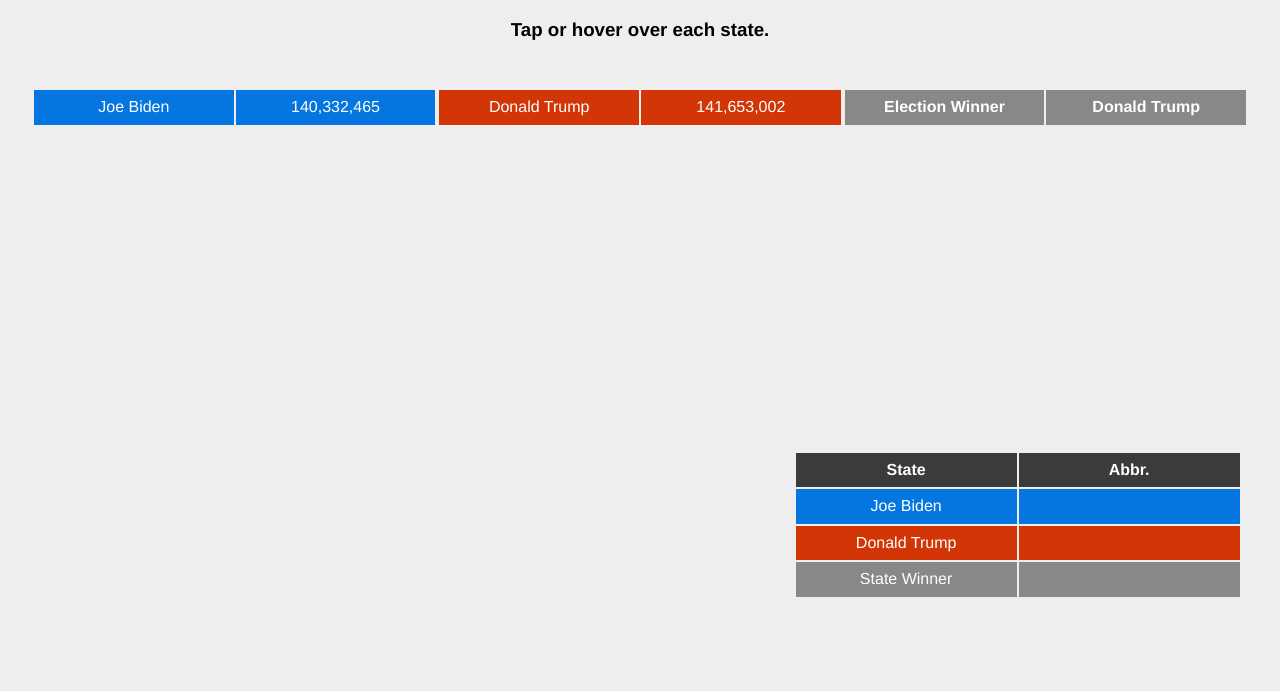
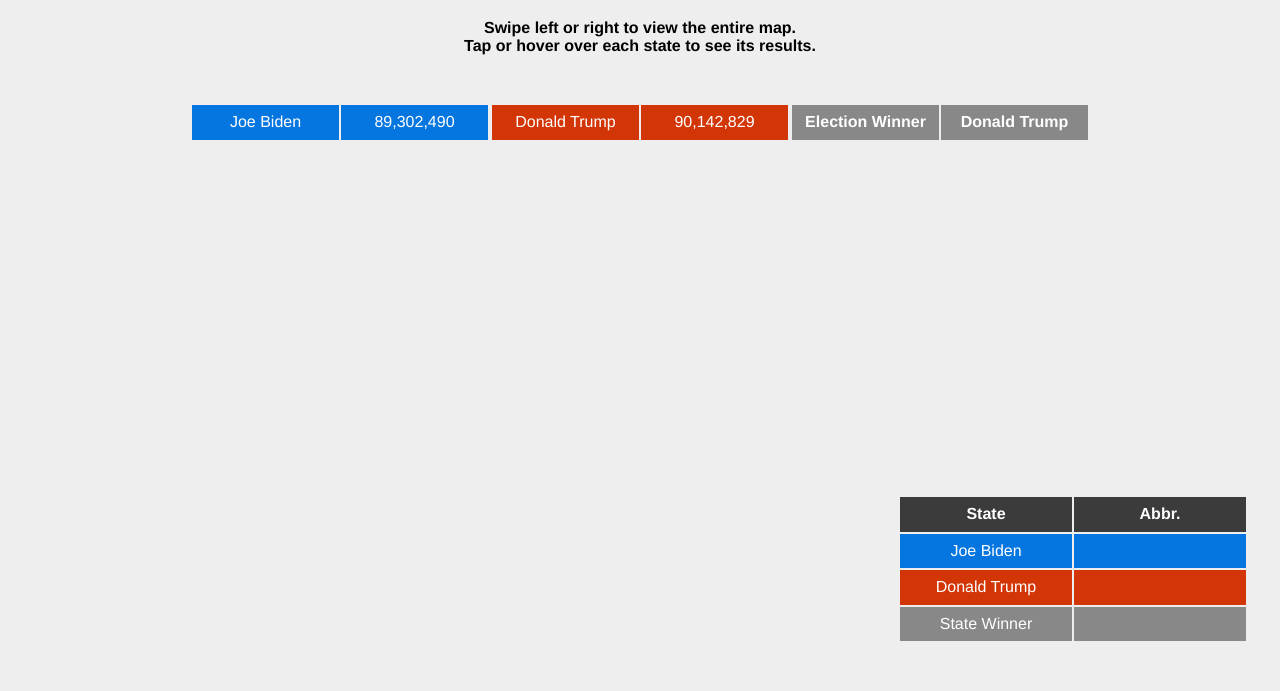
Before and after one commit to ali-shariatii/election-map, a website built with Parcel: page index.html in a window 1280 px wide. Shown: the part 109-800 px from the top of the page. Built offline with nearby package versions, Linux system fonts and the light colour scheme; a script that the page names is missing.

Commit message:
completed interactive phase

```diff
--- a/index.html
+++ b/index.html
@@ -42,7 +42,8 @@
     <div class="page">
         <header>
             <h1><span>USA</span> ELECTION MAP</h1>
-            <h3>Tap or hover over each state.</h3>
+            <h4>Swipe left or right to view the entire map.</h4>
+            <h4>Tap or hover over each state to see its results.</h4>
         </header>
 
         <div class="mapContainer">
@@ -75,7 +76,9 @@
             </div>
 
             <!-- Table 2: Election map -->
-            <canvas id="map_canvas" width="800" height="550"></canvas>
+            <div id="mapWrapper">
+                <canvas id="map_canvas" width="800" height="550"></canvas>
+            </div>
 
             <!-- Table 3: Final results for by each state -->
             <table id="stateResults">
--- a/scripts/main.js
+++ b/scripts/main.js
@@ -5,14 +5,14 @@
         this.stateResults = this.resultGenerator();
         this.totalVotes = this.totalVotesCalculator(this.stateResults);
     }
-    /* For the sake of this practice, the election results are randomly generated between 1 - 5500000
+    /* For the sake of this practice, the election results are randomly generated between 1 - 3500000
     and are pushed to an array.
     The 51 states of USA are ordered alphabetically and are represented by each index:
     [0] as Alabama, [1] as Alaska, ..., [50] as Wyoming. */
     resultGenerator() {
         var resultArray = [];
         for (var i = 0; i <= 50; i++) {
-            resultArray[i] = Math.round(Math.random() * (5500000 - 1) + 1);
+            resultArray[i] = Math.round(Math.random() * (3500000 - 1) + 1);
         }
         return resultArray;
     }
--- a/styles/main.css
+++ b/styles/main.css
@@ -104,7 +104,7 @@
     padding: 3rem 0 3rem 0;
 }
 
-h1, h3 {
+h1, h4 {
     margin: 0;
     padding: 0;
 }
@@ -123,6 +123,7 @@
     justify-content: center;
     align-items: center;
     width: 95%;
+
 }
 
 /* Tables 1 & 2 */
@@ -131,6 +132,7 @@
     flex-flow: nowrap column;
     margin: auto;
     width: 100%;
+    z-index: 1;
 }
 
 #countryResults div {
@@ -169,7 +171,8 @@
 }
 
 #stateResults {
-    width: 70%;
+    width: 100%;
+    margin: 1rem auto 1rem auto;
 }
 
 #stateResults th{
@@ -177,12 +180,19 @@
 }
 
 /* Table 2: Election map */
-canvas {
-    width: 95%;
-    margin: auto;
+#mapWrapper {
+    width: 100%;
+    margin: -4rem auto 1rem auto;
+    z-index: 0;
+    overflow-x: auto;
 }
 
 /* Footer */
+footer {
+    bottom: 0;
+    width: 100%;
+}
+
 footer p {
     font-size: 0.75rem;
     text-align: center;
@@ -198,62 +208,43 @@
     -webkit-text-fill-color: transparent;
 }
 
-@media only screen and (min-width: 700px) {
-    .mapContainer {
-        align-items: flex-end;
+@media only screen and (min-width: 768px) {
+    #countryResults,
+    #stateResults {
+        width: 50%;
     }
 
+    #mapWrapper {
+        width: 90%;
+        margin: -5rem auto 0.5rem auto;
+    }
+}
+
+@media only screen and (min-width: 1000px) {
     #countryResults {
-        width: 60%;
+        flex-direction: row;
+        width: 90vw;
+        max-width: 56.25rem;
     }
 
-    canvas {
-        width: 90%;
+    #mapWrapper {
+        display: flex;
+        justify-content: center;
+        width: 90vw;
+        max-width: 56.25rem;
     }
 
     #stateResults {
         position: absolute;
-        right: 3%;
-        bottom: 3%;
-        max-width: 35vw;
-    }
-}
-
-@media only screen and (min-width: 850px) {
-    #stateResults {
-        position: absolute;
-        right: 3%;
-        top: 89%;
-        max-width: 35vw;
+        width: 33vw;
+        max-width: 21.875rem;
+        right: 2.5vw;
+        bottom: 2.5vw;
     }
 
     footer {
-        margin-top: 8%;
+        margin-top: 3rem;
     }
-}
-@media only screen and (min-width: 950px) {
-    #countryResults {
-        width: 100%;
-    }
-
-    #countryResults {
-        flex-direction: row;
-    }
-
-    canvas {
-        width: 75%;
-    }
-
-    #stateResults {
-        position: absolute;
-        right: 3%;
-        top: 70%;
-    }
-
-    footer {
-        margin-top: 10%;
-    }
-
 }
 
 
```
